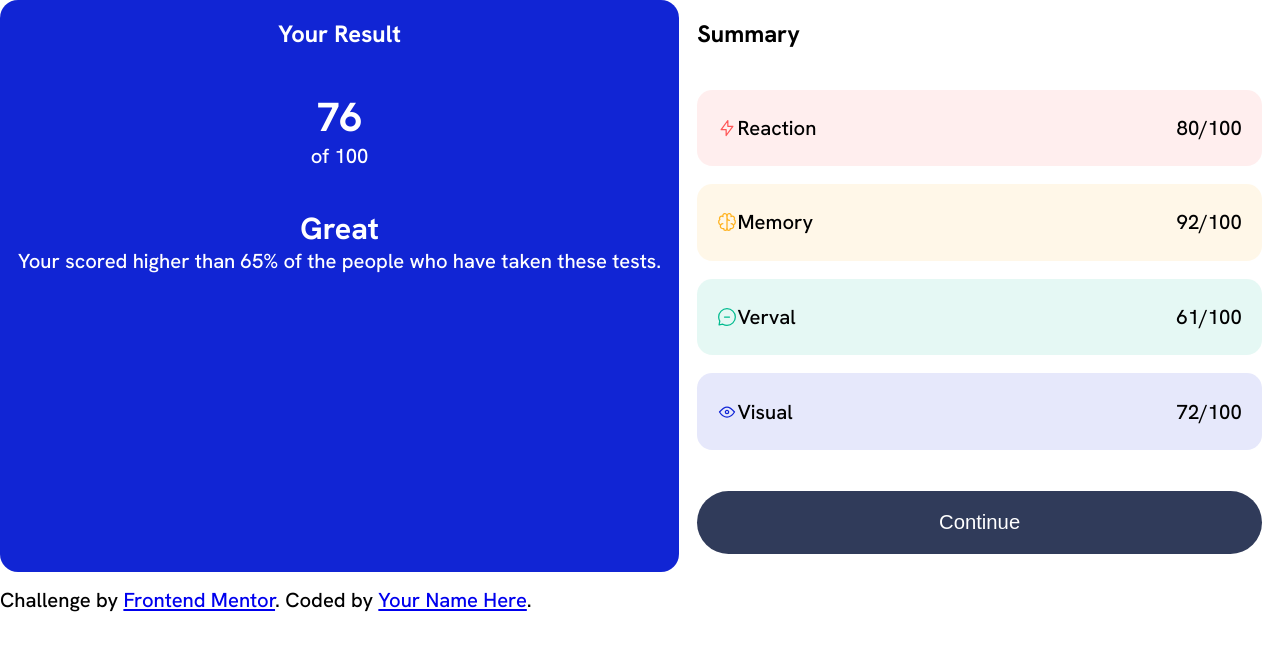
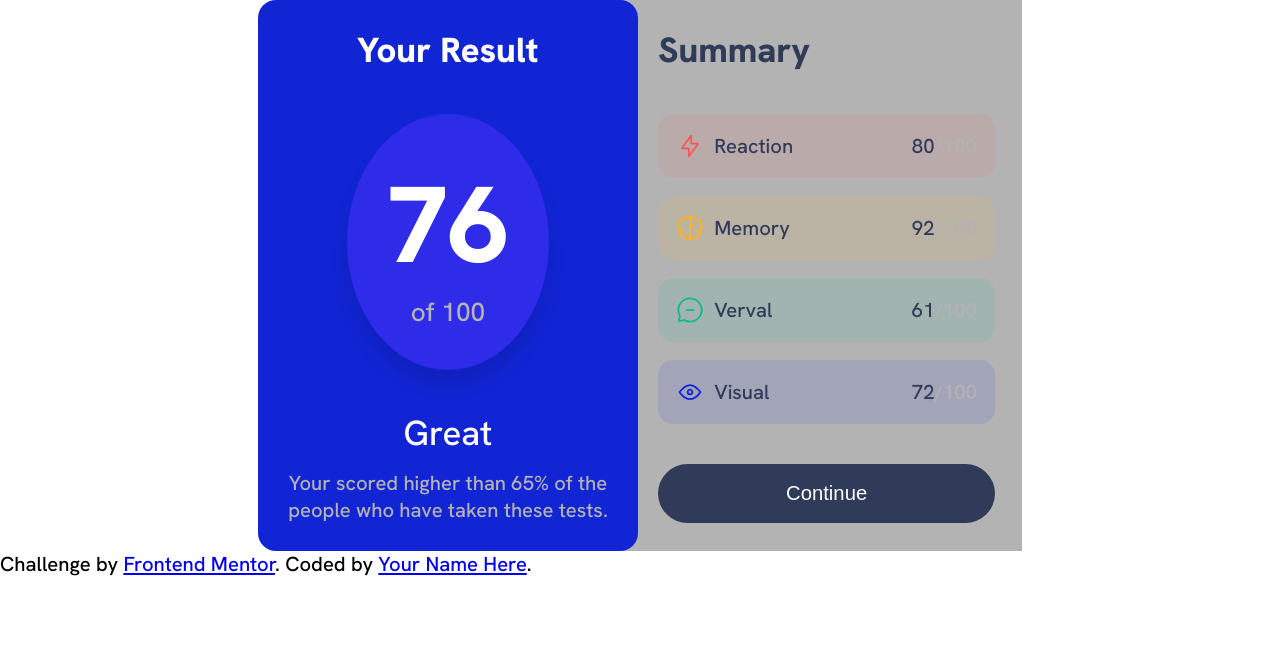
Before and after one commit to yattugs/Result-summary, a website: page index.html in a window 1280 px wide. Drawn offline with Linux system fonts and the light colour scheme.

Commit message:
REVISION#7 -Commit#7- this commit is almost done.

```diff
--- a/sass/base/_reset.scss
+++ b/sass/base/_reset.scss
@@ -4,9 +4,7 @@ html,body{
   font-family: 'Hanken Grotesk',sans-serif;
   font-size: 1.125rem;
 }
-body{
-  margin: 0 auto;
-}
+
 *,
 *::before,
 *::after{
--- a/sass/base/_typography.scss
+++ b/sass/base/_typography.scss
@@ -1,4 +1,15 @@
 @use'../helpers' as *; // "*" remove the namespace of module
+:root {
+  --step--2: clamp(0.72rem, calc(0.68rem + 0.22vw), 0.84rem);
+  --step--1: clamp(0.90rem, calc(0.82rem + 0.39vw), 1.13rem);
+  --step-0: clamp(1.13rem, calc(0.99rem + 0.65vw), 1.50rem);
+  --step-1: clamp(1.41rem, calc(1.20rem + 1.03vw), 2.00rem);
+  --step-2: clamp(1.76rem, calc(1.44rem + 1.58vw), 2.67rem);
+  --step-3: clamp(2.20rem, calc(1.73rem + 2.36vw), 3.55rem);
+  --step-4: clamp(2.75rem, calc(2.05rem + 3.46vw), 4.74rem);
+  --step-5: clamp(3.43rem, calc(2.43rem + 5.01vw), 6.31rem);
+}
+
 p, span{
   padding: 0;
 }
@@ -6,3 +17,66 @@ h1,h2,h3,h4,h5{
   margin: 0;
   padding: 0;
 }
+
+//grid column typography edit start here ;)
+//col1 here
+.grid{
+  &__col1{
+    .grid__col1-title{
+        font-size: var(--step-1);
+        font-weight: 800;
+        color: $neutral-color-white;
+    }
+    .grid__col1-score{
+      h1{
+        font-size: var(--step-5);
+        color: $neutral-color-white;
+        font-weight: 800;
+      }
+      p{
+        font-size:var(--step-0);
+        color: $neutral-color-gray;
+        font-weight: 500;
+      }
+    }
+    .grid__col1-result{
+      h2{
+        font-size: var(--step-1);
+        color: $neutral-color-white;
+        font-weight: 500;
+        margin-bottom: 0.75rem;
+      }
+      p{
+        line-height: 1.5rem;
+        color: $neutral-color-gray;
+        font-weight: 500;
+      }
+    }
+
+  }
+  &__col2{
+    .grid__col2-title{
+      font-size: var(--step-1);
+        font-weight: 800;
+        color: $neutral-color-darkGray-blue;
+    }
+  }
+}
+
+.category__item-right {
+  p{
+    color: $neutral-color-darkGray-blue;
+    span{
+      color: $neutral-color-gray;
+    }
+  }
+}
+.category__item-left{
+  img{
+    width: 28px;
+    margin-right: 10px;
+  }
+  span{
+    color:$neutral-color-darkGray-blue;
+  }
+}
--- a/sass/base/index.scss
+++ b/sass/base/index.scss
@@ -1,2 +1,2 @@
-@forward'./reset';
-@forward'./typography';
+@forward'../base/reset';
+@forward'../base/typography';
--- a/sass/components/_buttons.scss
+++ b/sass/components/_buttons.scss
@@ -3,7 +3,7 @@
   button{
     background-color:$neutral-color-darkGray-blue;
     color:$neutral-color-white;
-    padding: 1em ;
+    padding: 1rem ;
     font-size: 1.125rem;
     font-weight: 500;
     border: none;
--- /dev/null
+++ b/sass/components/_score-circle.scss
@@ -0,0 +1,8 @@
+@use'../helpers' as *;
+.grid__col1-score{
+  background-color:$gradient-color-lightRoyal-blue;
+  padding: 2em;
+  border-radius: 50%;
+  box-shadow: inset 0 0 3px rgba(0, 0, 0, 0.187);
+  box-shadow: 0 15px 1rem rgba(0, 0, 0, 0.105);
+}
--- a/sass/components/index.scss
+++ b/sass/components/index.scss
@@ -1 +1,2 @@
 @forward'../components/buttons';
+@forward'../components/score-circle'
--- a/sass/helpers/_colors.scss
+++ b/sass/helpers/_colors.scss
@@ -19,4 +19,5 @@
 --paleBlue: hsl(221, 100%, 96%);
 --lightLavender: hsl(241, 100%, 89%);
 --darkGray-blue: hsl(224, 30%, 27%);
+--white-gray:hsl(0, 0%, 70%);
 }
--- a/sass/helpers/_variables.scss
+++ b/sass/helpers/_variables.scss
@@ -15,3 +15,4 @@ $neutral-color-white:var(--white);
 $neutral-color-paleBlue:var(--paleBlue);
 $neutral-color-lightLavender:var(--lightLavender);
 $neutral-color-darkGray-blue:var(--darkGray-blue);
+$neutral-color-gray:var(--white-gray);
--- a/sass/layout/_breakpoints.scss
+++ b/sass/layout/_breakpoints.scss
@@ -1,16 +1,21 @@
-@media screen and (min-width: 40em){
+@media screen and (min-width: 480px){
   .grid{
     flex-direction: row;
-    // align-items: center;
     justify-content: center;
-    min-width: 664px;
 
     &__col1{
       border-radius: 1rem;
-      min-width: 310px;
+      max-width: 380px;
+      justify-content: space-between;
+      margin-right: -1em;
+      position: relative;
+      z-index: 1;
+    }
+    &__col2{
+      position: relative;
+      padding-left: 2em;
+      z-index: 0;
 
     }
-
   }
-
 }
--- a/sass/layout/_grid.scss
+++ b/sass/layout/_grid.scss
@@ -3,7 +3,11 @@
   display: flex;
   flex-direction: column;
   margin-bottom: 0.75em;
-  min-width: 402px;
+  max-width: 764px;
+  min-width: 334px;
+  margin: 0 auto;
+
+
 
   &__col1{
     background-color:$fourth-color-colbaltBlue;
@@ -15,16 +19,18 @@
     color: $neutral-color-white;
     border-bottom-left-radius: 1em;
     border-bottom-right-radius: 1em;
-    padding: 1rem;
-
-
+    padding: 1.5rem;
   }
   &__col2{
+    flex: 1;
+    background-color:$neutral-color-gray;
     display: flex;
     flex-direction: column;
     row-gap: 2em;
     flex: 1;
-    padding: 1rem;
+    padding: 1.5rem;
+
+
   }
 }
 
@@ -36,7 +42,7 @@
     display: flex;
     align-items: center;
     justify-content: space-between;
-    padding: 1.25em 1em;
+    padding: 1rem;
     border-radius: 0.75em;
 
     .category__item-left{
@@ -52,7 +58,7 @@
     background-color:hsla(39, 100%, 56%, 0.100);
   }
   .category__item:nth-child(3){
-    background-color: hsla(166, 100%, 37, 0.100);
+    background-color: hsla(166, 100%, 37%, 0.100);
   }
   .category__item:nth-child(4){
     background-color: hsla(234, 85%, 45%, 0.100);
--- a/sass/layout/index.scss
+++ b/sass/layout/index.scss
@@ -1,2 +1,3 @@
 @forward '../layout/grid';
 @forward'../layout/breakpoints';
+@forward'../layout/center-body';
--- a/sass/main.scss
+++ b/sass/main.scss
@@ -12,4 +12,5 @@
 @use'../sass/helpers/colors';
 
 //from sass components
-@use'../sass/components/buttons'
+@use'../sass/components/buttons';
+@use'../sass/components/score-circle'
```
Also changed, not shown: css/styles.css, 1 other file.
